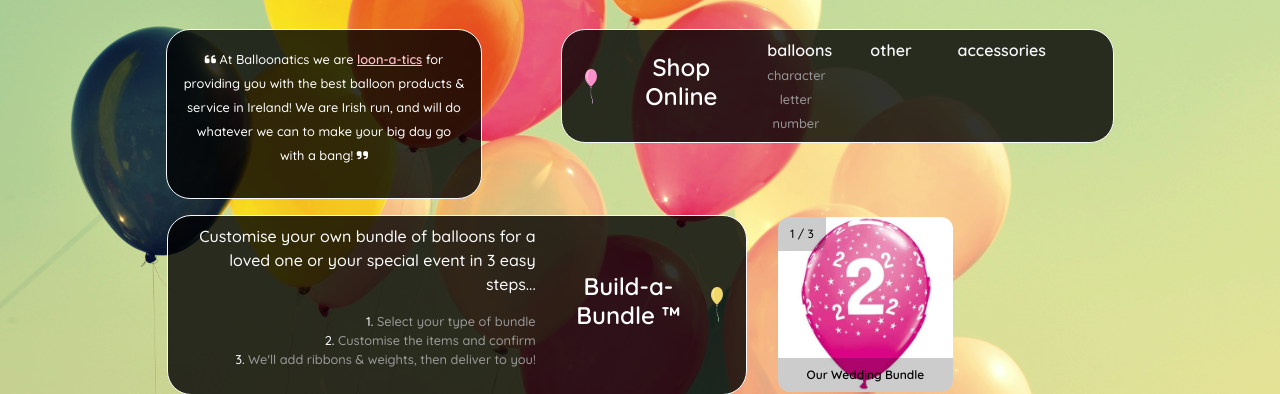
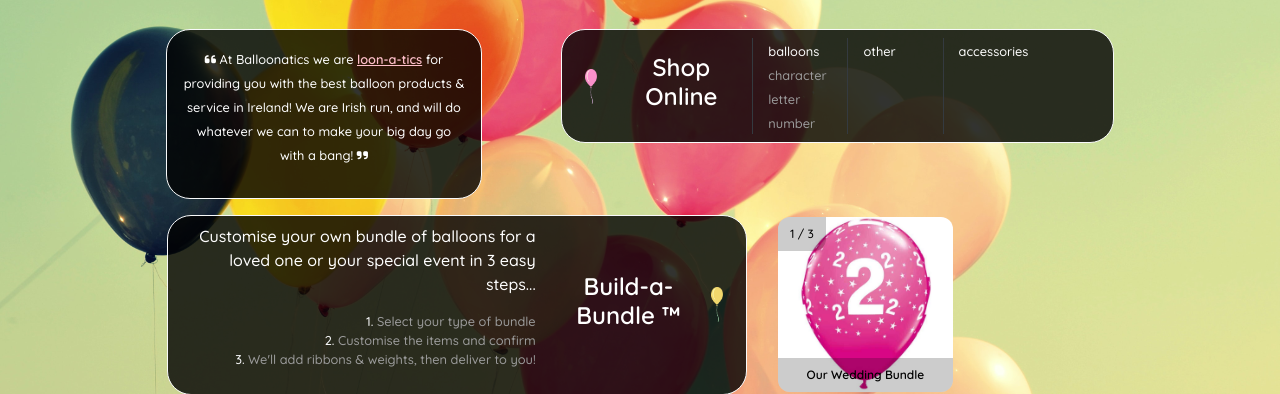
Before and after one commit to Cldwlkn13/balloonatics, a Django app: page / in a window 1280 px wide. Shown: the part 205-599 px from the top of the page. Run offline with Django 3.2, Linux system fonts and the light colour scheme; data comes from the database, SQL or seed files in the repository; some libraries are stand-ins or nearby versions.

Commit message:
finalised layout of shop menu on home

```diff
--- a/home/templates/home/index.html
+++ b/home/templates/home/index.html
@@ -40,13 +40,13 @@
                     <div class="col-8 d-none d-lg-block">
                         <div class="row align-items-top px-1">
                             {% for key, values in menu_context.items %}
-                                <div class="col-3 d-none d-md-block text-center mr-2">
+                                <div class="col-3 d-none d-md-block mr-2 border-left border-dark">
                                     <a href="{% url 'sub_categories' %}?category={{ key }}"
-                                        class="text-light text-bold text-decoration-none home-cat-link"><strong>{{ key }}</strong></a>
+                                        class=" text-bold"><small>{{ key }}</small></a>
                                     {% for sub_cat in values %}
                                         <p class="my-0">
                                             <a href="{% url 'products' %}?category={{ key }}&sub_category={{ sub_cat }}"
-                                                class="text-light-muted text-decoration-none home-sub-cat-link"><small>{{ sub_cat }}</small></a>
+                                                class="text-light-muted home-sub-cat-link"><small>{{ sub_cat }}</small></a>
                                         </p>
                                     {% endfor %}
                                 </div>
```
